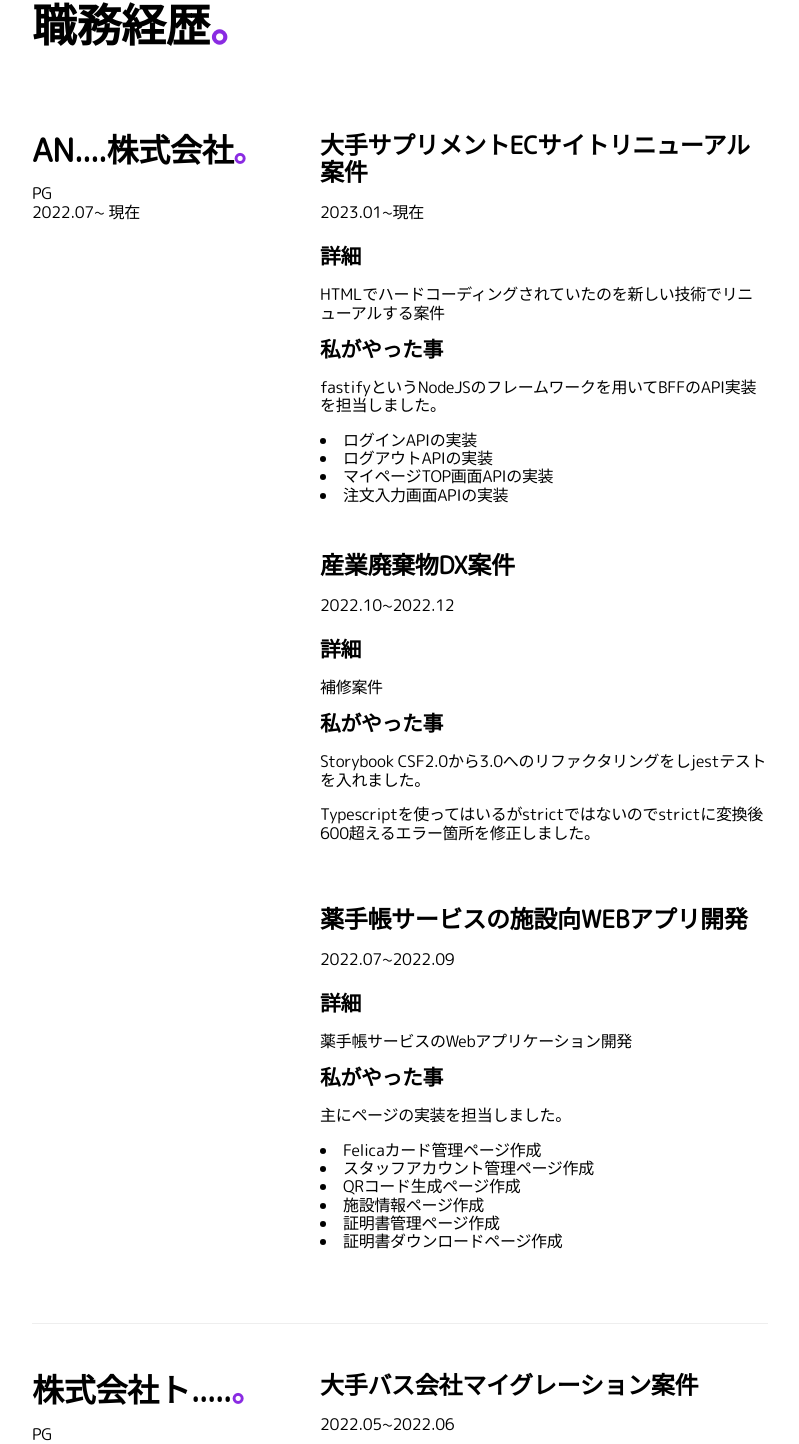
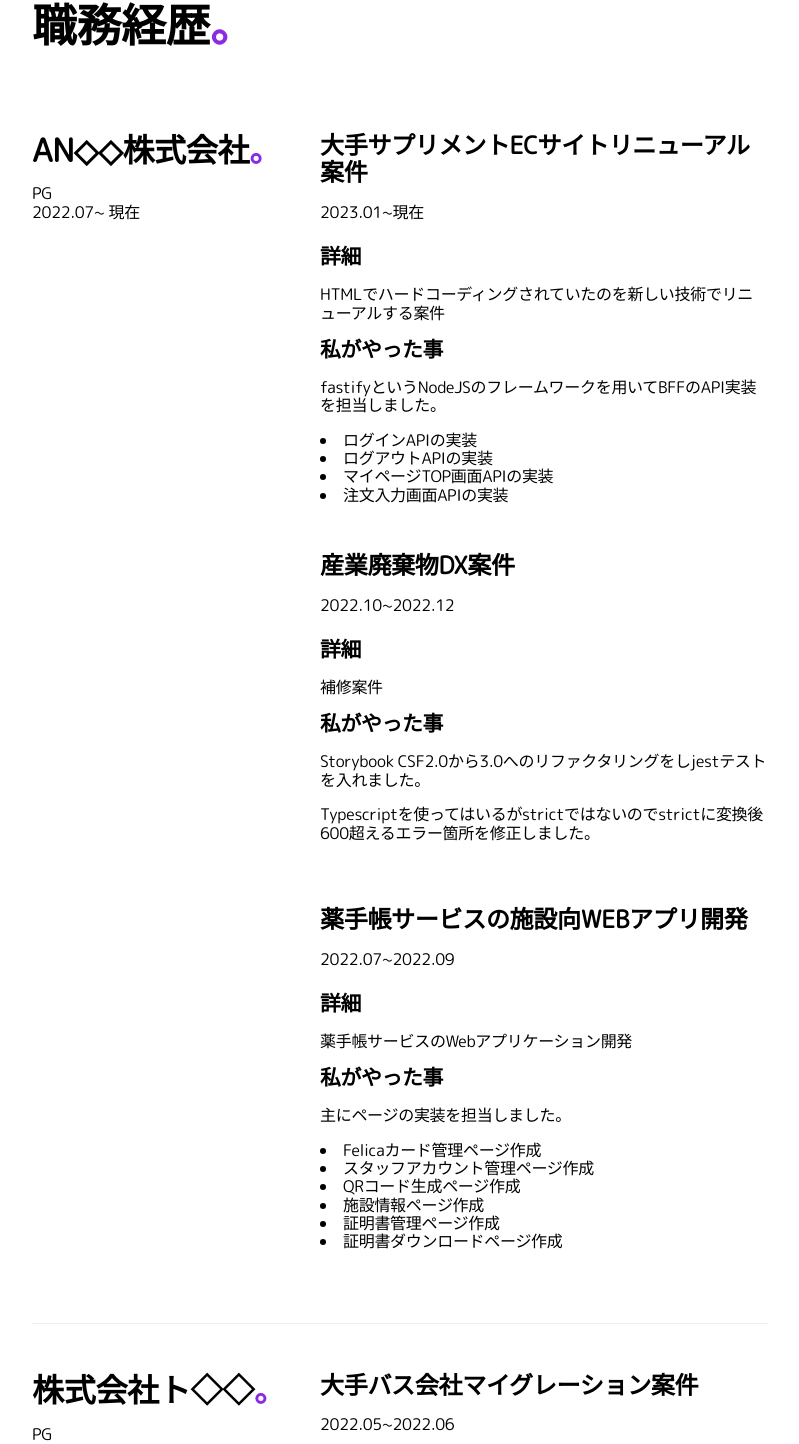
Before and after one commit to falsystack/falsystack.github.io, a React (Create React App) app: page / in a window 1280 px wide. Shown: the part 372-1816 px from the top of the page, without its empty margins (240-1039 px from the left). Built offline with nearby package versions, Linux system fonts and the light colour scheme.

Commit message:
feat: update company name

```diff
--- a/src/Components/Career.js
+++ b/src/Components/Career.js
@@ -70,7 +70,7 @@ const Career = () => {
             {/*</div>*/}
             <div className={"row"}>
                 <div className={"row-left"}>
-                    <RowLeftHeader>AN....株式会社<Period>。</Period></RowLeftHeader>
+                    <RowLeftHeader>AN◇◇株式会社<Period>。</Period></RowLeftHeader>
                     <span className={"role"}>PG</span>
                     <span className={"time"}>
                        <time dateTime={"2022-07"}>2022.07</time>
@@ -128,7 +128,7 @@ const Career = () => {
             </div>
             <div className={"row"}>
                 <div className={"row-left"}>
-                    <RowLeftHeader>株式会社ト.....<Period>。</Period></RowLeftHeader>
+                    <RowLeftHeader>株式会社ト◇◇<Period>。</Period></RowLeftHeader>
                     <span className={"role"}>PG</span>
                     <span className={"time"}>
                        <time dateTime={"2022-04"}>2022.04</time>
```
Also changed, not shown: 7 other files (tests, documents, lock files or other folders).
